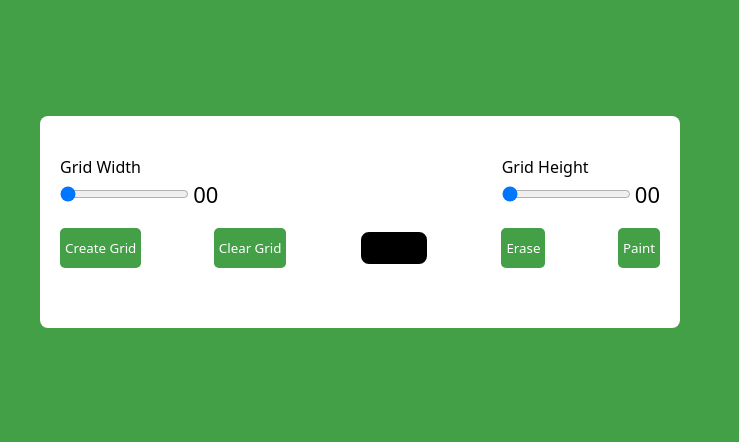
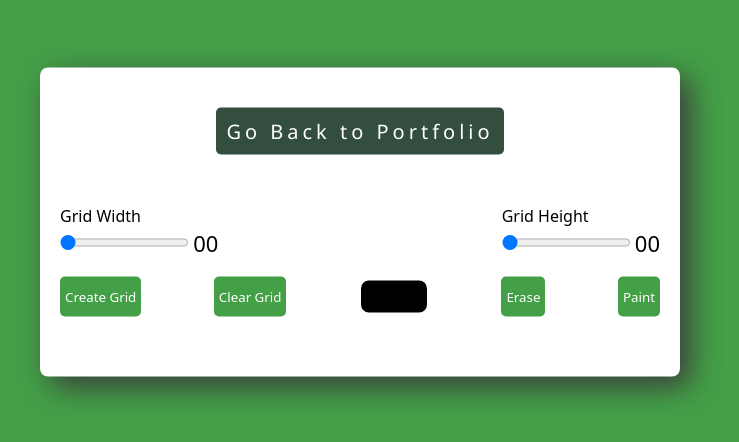
Before and after one commit to sakhadib/portfolio, a plain HTML site: page mini_projects/pixeldraw/pix.html in a window 1280 px wide. Shown: the part 178-620 px from the top of the page, without its empty margins (280-1019 px from the left). Drawn offline with Linux system fonts and the light colour scheme.

Commit message:
updated path

```diff
--- /dev/null
+++ b/mini_projects/back.css
@@ -0,0 +1,32 @@
+.butts-2{
+    display: flex;
+    align-items: center;
+    justify-content: center;
+    margin-bottom: 50px;
+
+}
+
+.butts-2 a{
+    margin-left: 20px;
+    margin-right: 20px;
+    padding: 10px;
+    background-color: rgb(255, 255, 255);
+    /* width: 150px; */
+    text-align: center;
+    text-decoration: none;
+    color: rgb(0, 0, 0);
+    font-family: 'Segoe UI', Tahoma, Geneva, Verdana, sans-serif;
+    font-size: 20px;
+    letter-spacing: 4px;
+    border-radius: 5px;
+    transition: all 0.3s ease 0s;
+}
+
+.butts-2 a:hover{
+    transform: translateY(-10px);
+    transition: all 0.3s ease 0s;
+}
+
+::-webkit-scrollbar{
+    width: 0px;
+}
--- a/mini projects/clock/clock.css
+++ b/mini_projects/clock/clock.css
@@ -7,7 +7,7 @@ body{
     height: 100vh;
     display: flex;
     flex-direction: column;
-    background-color: blueviolet;
+    background-color: #43a047;
     justify-content: center;
     align-items: center;
 }
@@ -22,6 +22,7 @@ body{
     flex-direction: column;
     padding: 30px;
     border-radius: 20px;
+    box-shadow: 10px 10px 30px rgb(59, 59, 59);
 }
 
 .disp-time{
--- a/mini projects/countdown/counter.css
+++ b/mini_projects/countdown/counter.css
@@ -1,5 +1,5 @@
 body{
-    background-color: rgb(204, 249, 255);
+    background-color: #43a047;
     min-height: 100vh;
     display: flex;
     justify-content: center;
@@ -14,6 +14,7 @@ body{
     display: flex;
     flex-direction: column;
     align-items: center;
+    box-shadow: 10px 10px 20px rgb(109, 109, 109);
 }
 
 .input-form{
--- a/mini projects/pixeldraw/pix.css
+++ b/mini_projects/pixeldraw/pix.css
@@ -6,7 +6,12 @@
 }
 
 body{
+    height: 100vh;
+    display: flex;
+    flex-direction: column;
     background-color: #43a047;
+    justify-content: center;
+    align-items: center;
 }
 
 .wrapper{
@@ -18,6 +23,7 @@ body{
     left: 50%;
     padding: 40px 20px;
     border-radius: 8px;
+    box-shadow: 10px 10px 30px rgb(59, 59, 59);
 }
 
 label{
--- a/mini projects/pixeldraw/pix.html
+++ b/mini_projects/pixeldraw/pix.html
@@ -4,11 +4,17 @@
     <meta charset="UTF-8">
     <meta name="viewport" content="width=device-width, initial-scale=1.0">
     <title>Pixel Art JS</title>
+    <link rel="stylesheet" href="../back.css">
     <link rel="stylesheet" href="pix.css">
     <script defer src="pix.js"></script>
+
 </head>
 <body>
+
     <div class="wrapper">
+        <div class="butts-2">
+            <a href="../../index.html" style="background-color: rgb(51, 77, 62); color: white">Go Back to Portfolio</a>
+        </div>
         <div class="options">
             <div class="opt-wrapper">
                 <div class="slider">
--- a/mini projects/timer/style.css
+++ b/mini_projects/timer/style.css
@@ -4,7 +4,7 @@ body{
     align-items: center;
     justify-content: center;
     height: 100vh;
-    background-color: #004e66;
+    background-color: #43a047;
 }
 
 .wrap{
@@ -12,7 +12,7 @@ body{
     /* border: 2px solid black; */
     border-radius: 10px;
     background-color: white;
-    box-shadow: 0 0 20px black;
+    box-shadow: 10px 10px 30px rgb(59, 59, 59);
 }
 
 .main-cont{
```
Also changed, not shown: index.html (+8 -8 lines), mini_projects/countdown/counter.html (renamed from mini projects/countdown/counter.html, +2 -1 lines), mini_projects/timer/index.html (renamed from mini projects/timer/index.html, +2 -1 lines), mini_projects/clock/clock.html (renamed from mini projects/clock/clock.html), mini_projects/clock/clock.js (renamed from mini projects/clock/clock.js), mini_projects/countdown/counter.js (renamed from mini projects/countdown/counter.js), mini_projects/pixeldraw/pix.js (renamed from mini projects/pixeldraw/pix.js), mini_projects/timer/main.js (renamed from mini projects/timer/main.js), 1 other file.
